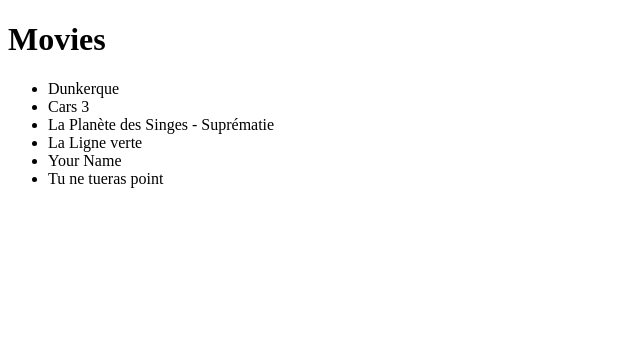
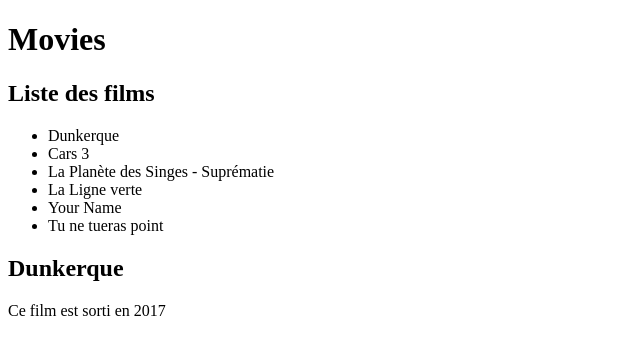
Before and after one commit to pbreteche/movies, an Angular app: page / in a window 1280 px wide. Shown: the top 354 px of the page, without its empty margins (0-640 px from the left). Built offline with nearby package versions, Linux system fonts and the light colour scheme.

Commit message:
create detail with a selected movie

```diff
--- a/src/app/app.component.html
+++ b/src/app/app.component.html
@@ -1,10 +1,9 @@
 <h1>{{title}}</h1>
 
+<h2>Liste des films</h2>
 <ul>
   <li *ngFor="let movie of movies"> {{ movie.title}}</li>
 </ul>
 
-<!--
-<h2>{{movie.title}}</h2>
-<p>Ce film est sorti en {{movie.year}}</p>
--->
+<h2>{{selectedMovie.title}}</h2>
+<p>Ce film est sorti en {{selectedMovie.year}}</p>
--- a/src/app/app.component.ts
+++ b/src/app/app.component.ts
@@ -9,4 +9,5 @@
 export class AppComponent {
   title = 'Movies';
   movies = MOVIES;
+  selectedMovie = MOVIES[0];
 }
```
